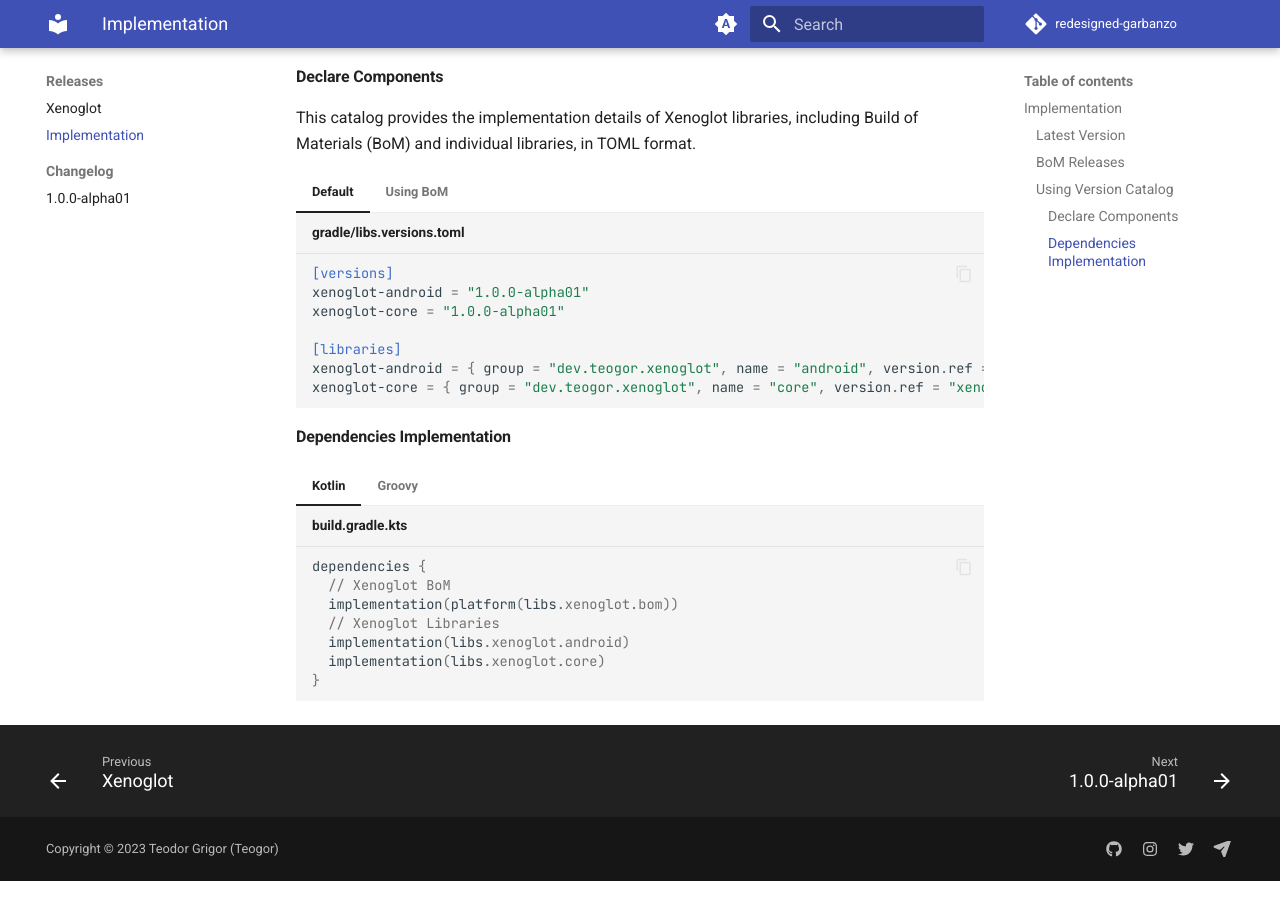
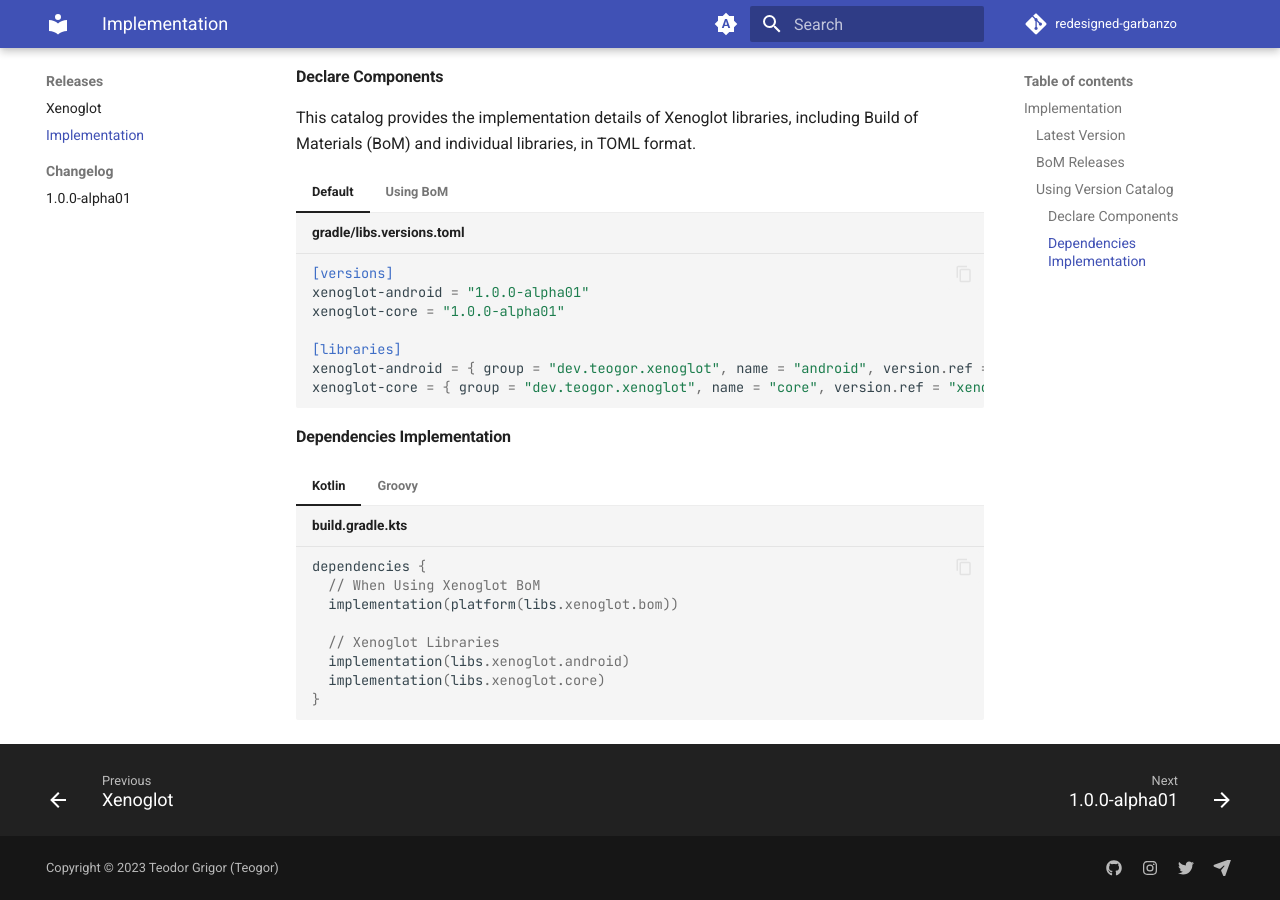
Before and after one commit to teogor/redesigned-garbanzo, an MkDocs documentation site: the page built from docs/releases/implementation.md, in a window 1280 px wide and 900 px high, scrolled down 710 px. Built offline with MkDocs 1.6.1 and Material for MkDocs 9.7.7, drawn with Linux system fonts in a browser that asks for light colours; comment, search, counter and statistics services are not loaded.

Commit message:
Update implementation.md

````diff
--- a/docs/releases/implementation.md
+++ b/docs/releases/implementation.md
@@ -57,8 +57,9 @@ Materials (BoM) and individual libraries, in TOML format.
 
     ```kotlin title="build.gradle.kts"
     dependencies {
-      // Xenoglot BoM
+      // When Using Xenoglot BoM
       implementation(platform(libs.xenoglot.bom))
+
       // Xenoglot Libraries
       implementation(libs.xenoglot.android)
       implementation(libs.xenoglot.core)
@@ -69,8 +70,9 @@ Materials (BoM) and individual libraries, in TOML format.
 
     ```groovy title="build.gradle"
     dependencies {
-      // Xenoglot BoM
+      // When Using Xenoglot BoM
       implementation platform(libs.xenoglot.bom)
+
       // Xenoglot Libraries
       implementation(libs.xenoglot.android)
       implementation(libs.xenoglot.core)
````
